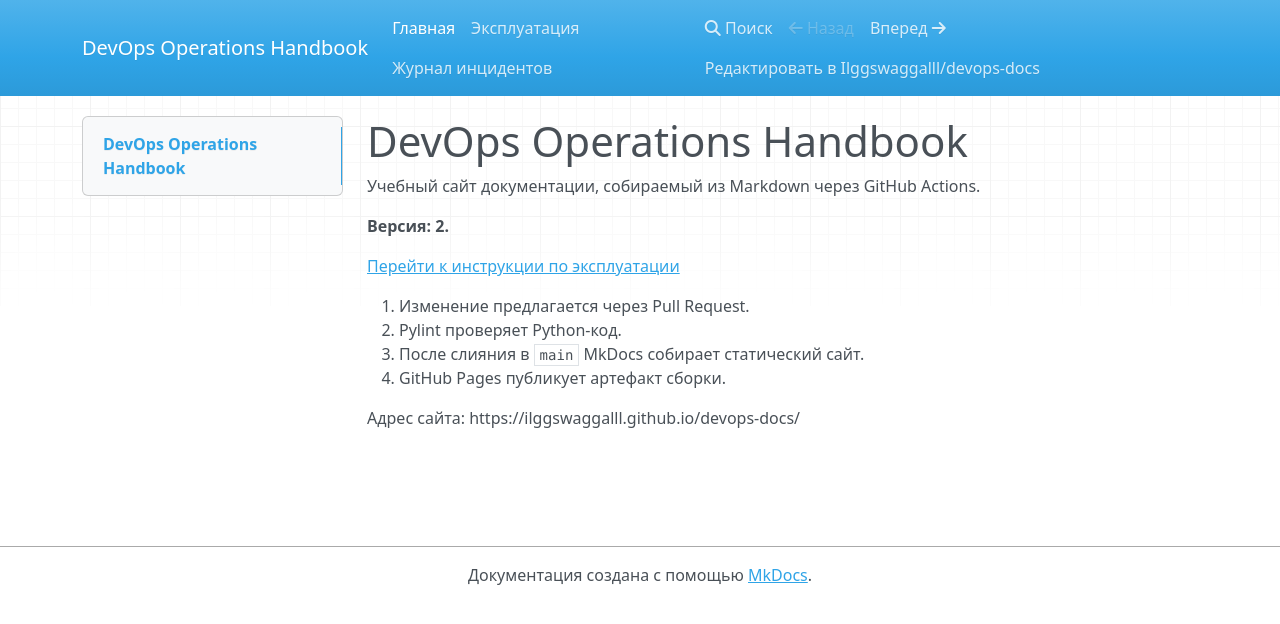
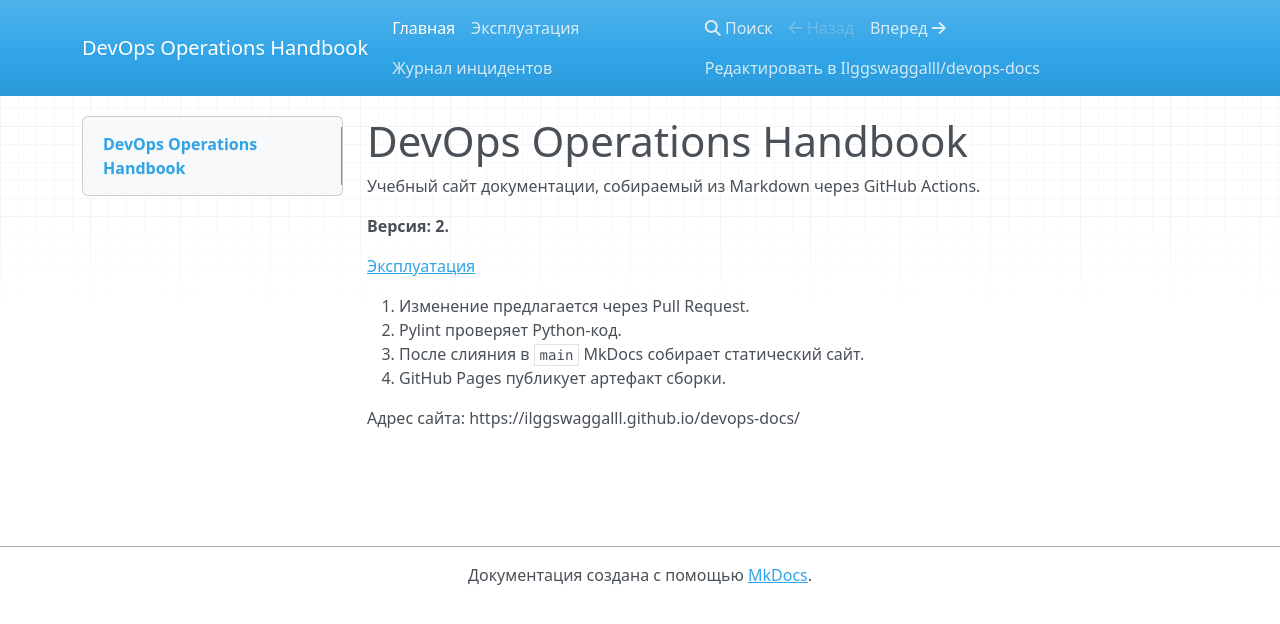
Before and after one commit to Ilggswaggalll/devops-docs, an MkDocs documentation site: the page built from docs/index.md, in a window 1280 px wide. Shown: the top 624 px of the page. Built offline with MkDocs 1.6.1, drawn with Linux system fonts in a browser that asks for light colours; nearby versions of some CDN libraries.

Commit message:
docs: fix link to the runbook

```diff
--- a/docs/index.md
+++ b/docs/index.md
@@ -4,7 +4,7 @@
 
 **Версия: 2.**
 
-[Перейти к инструкции по эксплуатации](missing.md)
+[Эксплуатация](runbook.md)
 
 1. Изменение предлагается через Pull Request.
 2. Pylint проверяет Python-код.
```
